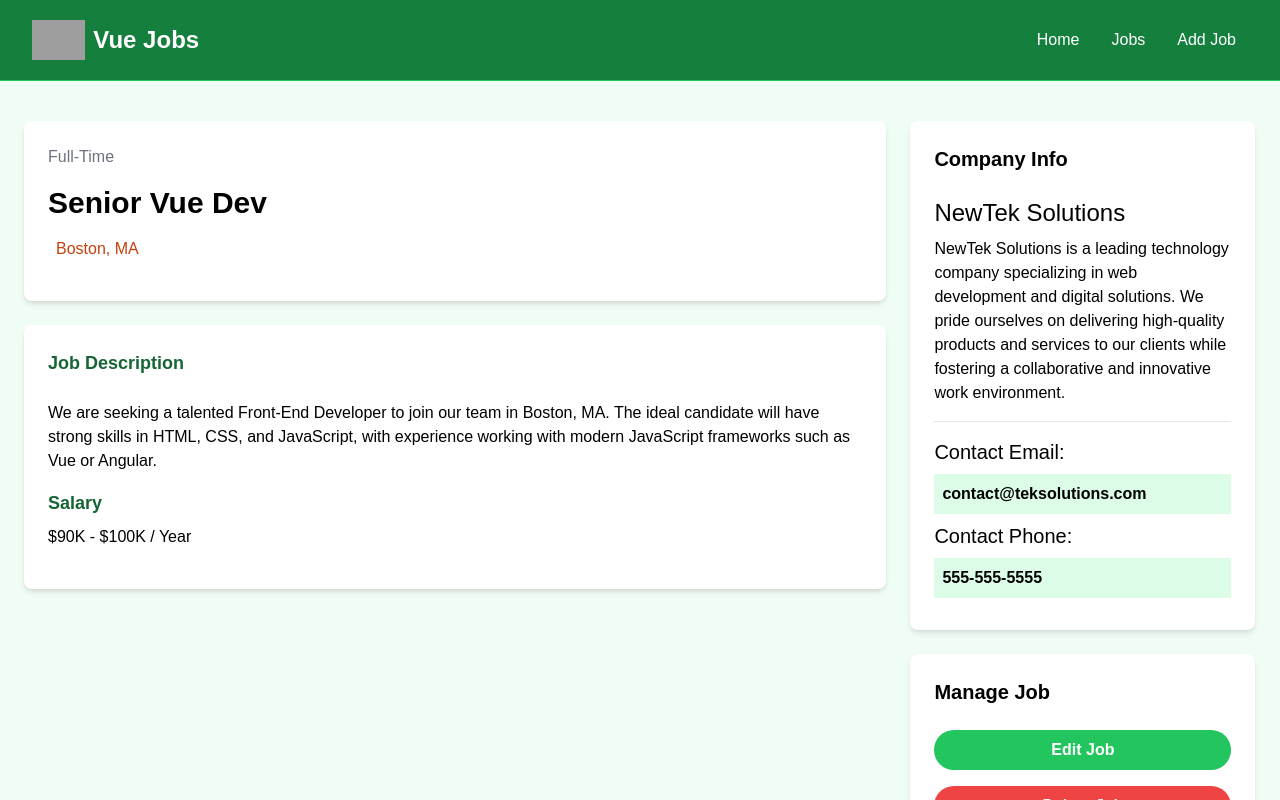
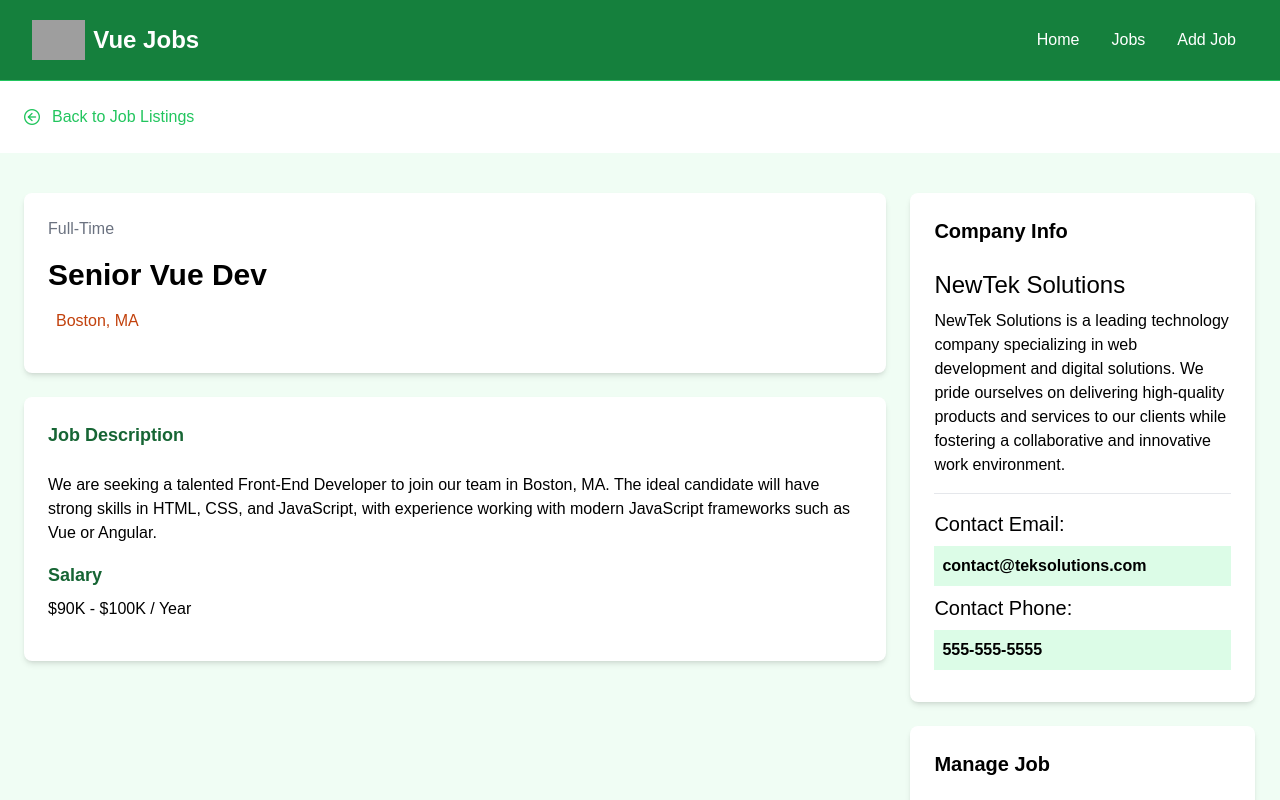
Before and after one commit to UlyanaFilkova/StudyVue, a Vue app: page /jobs/1 in a window 1280 px wide. Shown: the top 800 px of the page. Built offline with nearby package versions, Linux system fonts and the light colour scheme; data requests are answered from the project's data file; grey boxes are pictures that could not be loaded.

Commit message:
add BackButton component

```diff
--- /dev/null
+++ b/src/components/BackButton.vue
@@ -0,0 +1,16 @@
+<script setup>
+import { RouterLink } from "vue-router";
+</script>
+
+<template>
+  <section>
+    <div class="container m-auto py-6 px-6">
+      <RouterLink
+        to="/jobs"
+        class="text-green-500 hover:text-green-600 flex items-center"
+      >
+        <i class="pi pi-arrow-circle-left mr-3"></i> Back to Job Listings
+      </RouterLink>
+    </div>
+  </section>
+</template>
--- a/src/views/JobView.vue
+++ b/src/views/JobView.vue
@@ -3,6 +3,7 @@
 import axios from "axios";
 import { reactive, onMounted } from "vue";
 import { useRoute, RouterLink } from "vue-router";
+import BackButton from "@/components/BackButton.vue";
 
 const route = useRoute();
 const jobId = route.params.id;
@@ -24,6 +25,7 @@
 </script>
 
 <template>
+  <BackButton />
   <section v-if="!state.isLoading" class="bg-green-50">
     <div class="container m-auto py-10 px-6">
       <div class="grid grid-cols-1 md:grid-cols-70/30 w-full gap-6">
```
